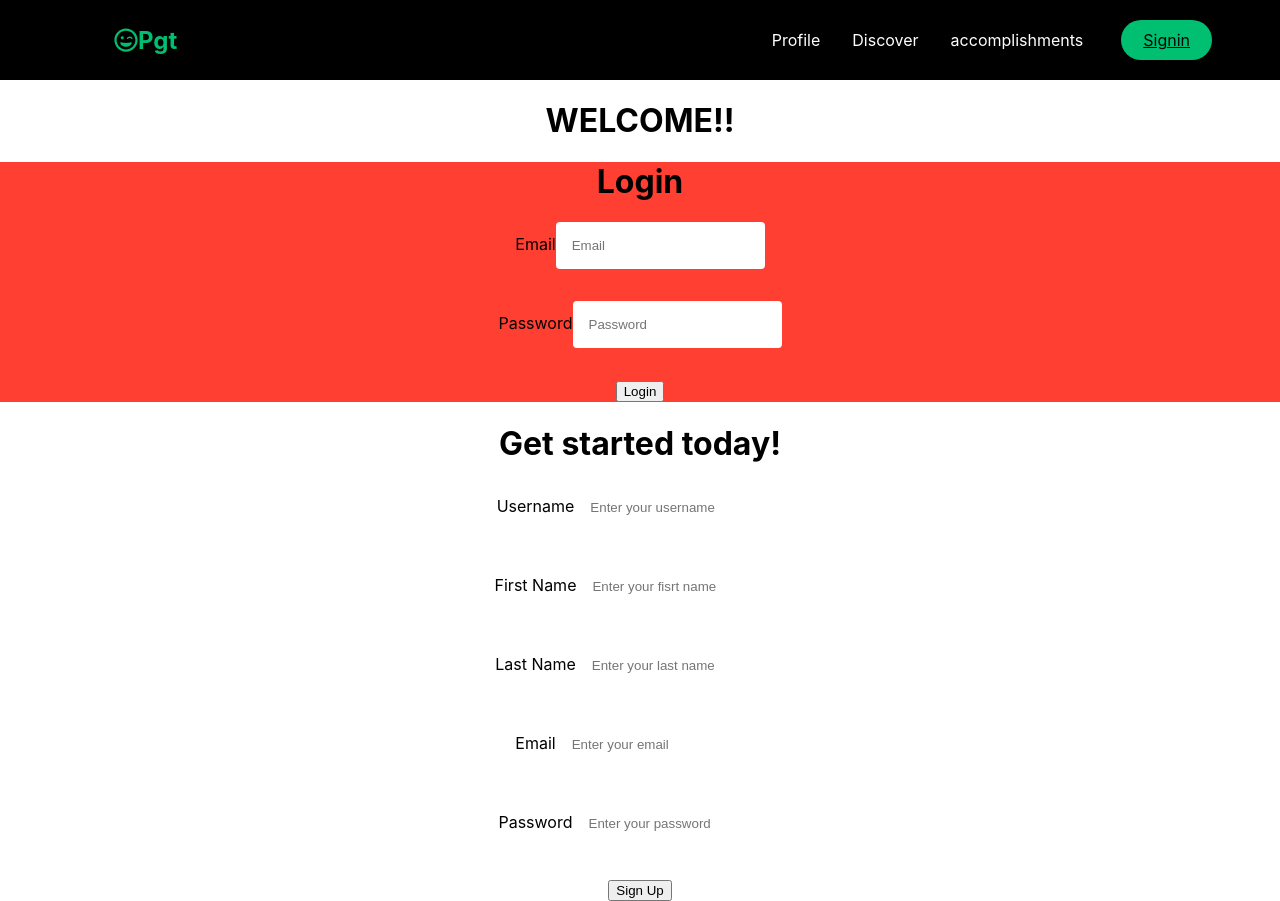
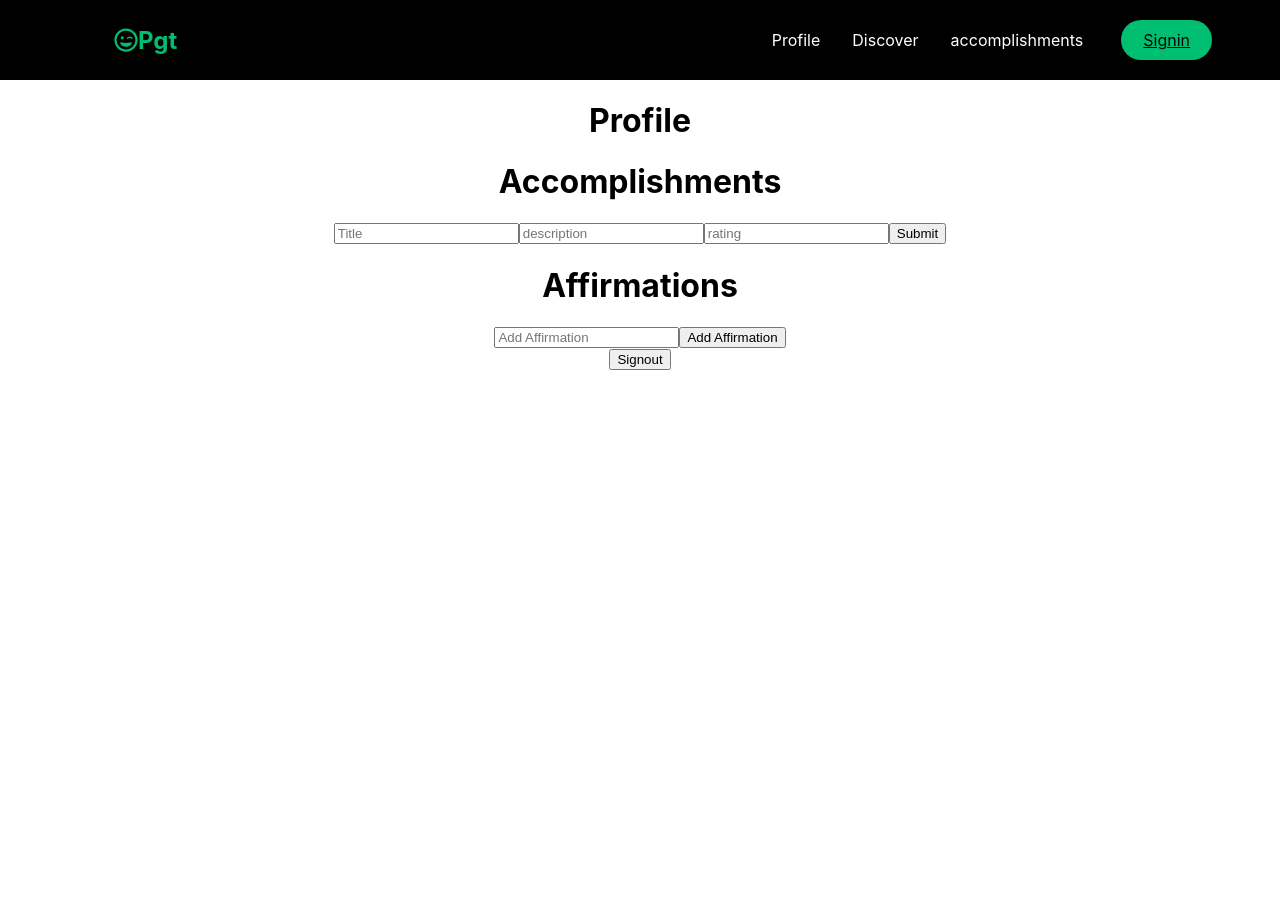
Before and after one commit to Anthonyvseth/personal-growth-tracker, a React (Create React App) app in the folder client/: page /profile in a window 1280 px wide. Before the commit this address led to /. After the commit the page ends 800 px from the top, so only its background shows below. Built offline with nearby package versions, Linux system fonts and the light colour scheme.

Commit message:
changed user to object

```diff
--- a/client/src/components/Router.js
+++ b/client/src/components/Router.js
@@ -9,13 +9,14 @@ import { __getUser } from '../services/UserServices'
 import Accomplishment from './accomplishments/Accomplishment'
 
 const Router = () => {
-    const [user, setUser] = useState(null)
+    const [user, setUser] = useState({})
 
     const localUserId = localStorage.getItem('user_id')
 
     const gettingUser = async (user_id) => {
         try {
             const person = await __getUser(parseInt(localUserId))
+            console.log("PERSON ", person)
             setUser(person)
             return person
         } catch (error) {
@@ -29,7 +30,7 @@ const Router = () => {
     }
 
     const clearUser = () => {
-        setUser(null);
+        setUser({});
     };
 
 
@@ -37,7 +38,7 @@ const Router = () => {
         <main>
             <Switch>
                 <Route exact path='/' component={() => <HomePage />} />
-                <Route path='/signin' component={(props) => <SignIn {...props} setAccount={setUser}/>} />
+                <Route path='/signin' component={(props) => <SignIn {...props} setUser={setUser}/>} />
                 <Route path='/signup' component={(props) => <SignUp {...props} setUser={setUser}/>}/>
                 <ProtectedRoute
                     authenticated={user !== null}
--- a/client/src/components/SignIn.js
+++ b/client/src/components/SignIn.js
@@ -26,7 +26,8 @@ const SignIn = (props) => {
             const loginResponse = await __SigninUser(userData)
             console.log('Login Response: ', loginResponse === undefined);
             if (loginResponse !== "") {
-                setUser(loginResponse)
+                console.log("SIGNIN LOGIN RES ", loginResponse)
+                // setUser(loginResponse)
                 props.history.push('/profile');
             }
         } catch (error) {
--- a/client/src/components/accomplishments/AccomList.js
+++ b/client/src/components/accomplishments/AccomList.js
@@ -3,7 +3,7 @@ import React from 'react'
 import Accomplishment from './Accomplishment'
 
 const AccomList = (props) => {
-    const {accomplishment} = props.user
+    const {accomplishment} = props
     console.log("ACCOMLIST PROPS", accomplishment)
     return (
         <div>
--- a/client/src/components/accomplishments/Acomms.js
+++ b/client/src/components/accomplishments/Acomms.js
@@ -1,26 +1,41 @@
 import React, {useState} from 'react'
+import { __GetAccoms } from '../../services/AccomServices'
 import  AccomForm  from './AccomForm'
 import AccomList from './AccomList'
 import Accomplishment from './Accomplishment'
 
 const Acomms = (props) => {
-    const {user} = props
+    console.log("ACCOMSSSS props", props)
+    const {accomplishment} = props.user
+    const [accoms, setAccoms] = useState('')
 
+    const getAccoms = async (e) => {
+        e.preventDefault()
+        try {
+            const accom = await __GetAccoms(accomplishment)
+            setAccoms(accom)
+        } catch (error) {
+            throw error
+        }
+    }
     return (
         <div>
             <h1>Accomplishments</h1>
+            <div>
+                {accomplishment}
+            </div>
             <AccomForm
                 {...props}
-                user={user}
+                user={accomplishment}
             />
             {' '}
             <AccomList
                 {...props}
-                user={user}
+                user={accomplishment}
             />
             <Accomplishment
                 {...props}
-                user={user}
+                user={accomplishment}
             />
         </div>
     )
```
